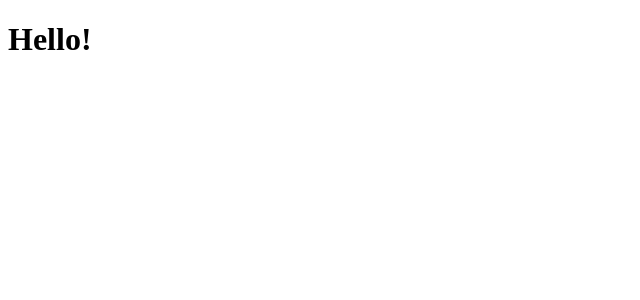
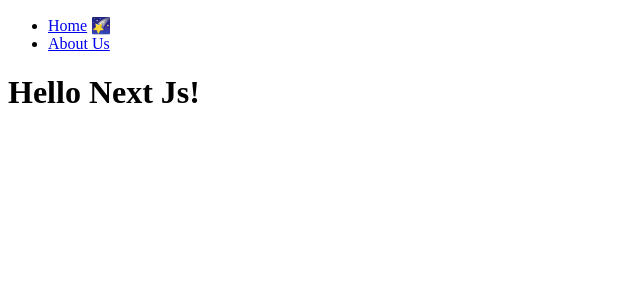
Before and after one commit to Kang-Dayeon/learn-nextJS14, a Next.js app: page / in a window 1280 px wide. Shown: the top 300 px of the page, without its empty margins (0-640 px from the left). Built offline with nearby package versions, Linux system fonts and the light colour scheme.

Commit message:
Create navigation

```diff
--- a/app/page.tsx
+++ b/app/page.tsx
@@ -1,3 +1,10 @@
+import Navigation from "../components/navigation";
+
 export default function Page(){
-    return <h1>Hello!</h1>
+    return (
+        <>
+            <Navigation />
+            <h1>Hello Next Js!</h1>
+        </>
+    )
 }
--- /dev/null
+++ b/components/navigation.tsx
@@ -0,0 +1,21 @@
+"use client"
+
+import Link from "next/link";
+import {usePathname} from "next/navigation";
+
+export default function Navigation(){
+    const path = usePathname()
+
+    return (
+        <nav>
+            <ul>
+                <li>
+                    <Link href="/">Home</Link> {path === "/" ? "🌠" : ""}
+                </li>
+                <li>
+                    <Link href="/about-us">About Us</Link> {path === "/about-us" ? "🌠" : ""}
+                </li>
+            </ul>
+        </nav>
+    )
+}
```
Also changed, not shown: app/about-us/page.tsx (+8 -1 lines), app/not-found.tsx (+8 -1 lines).
